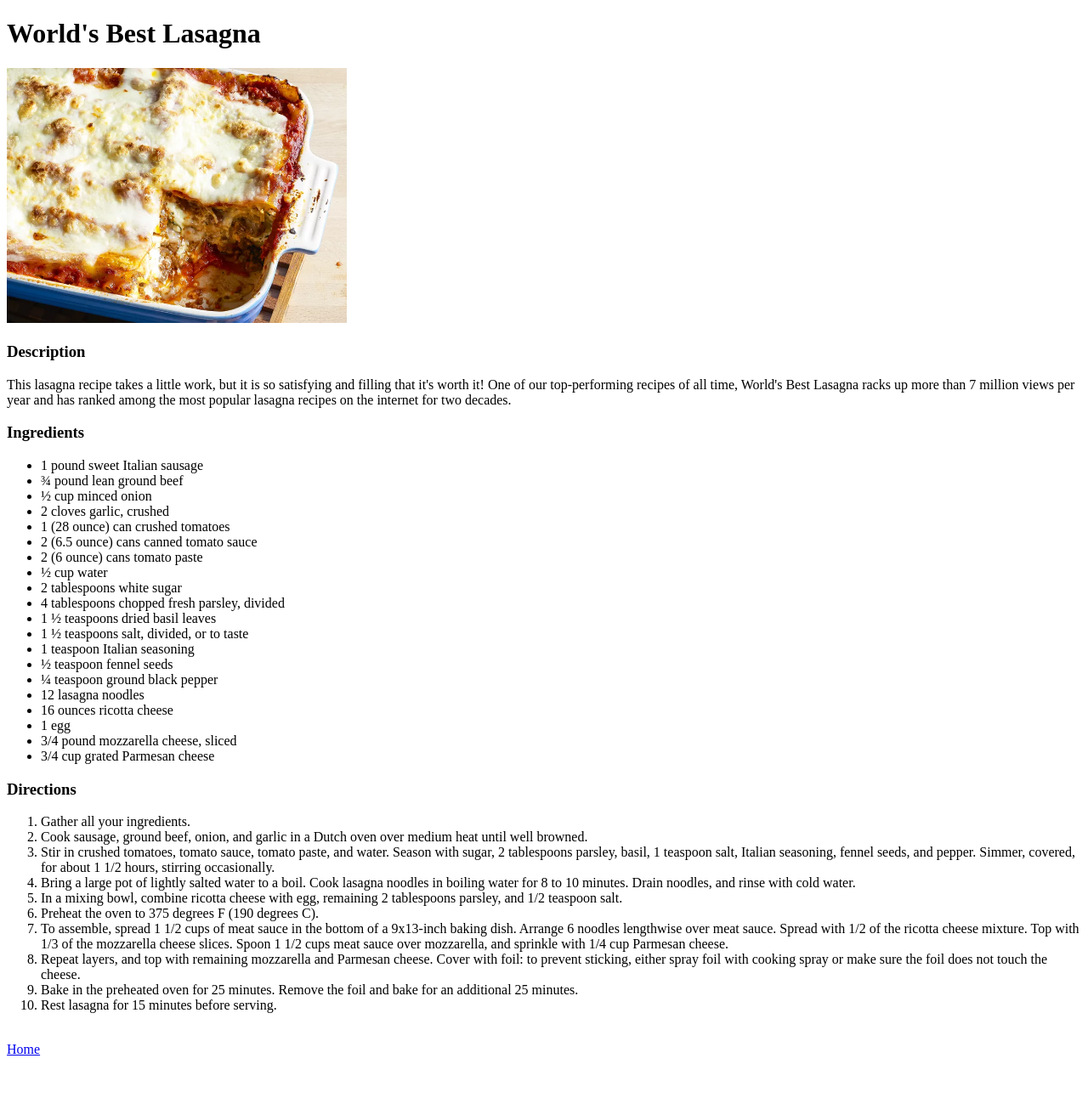
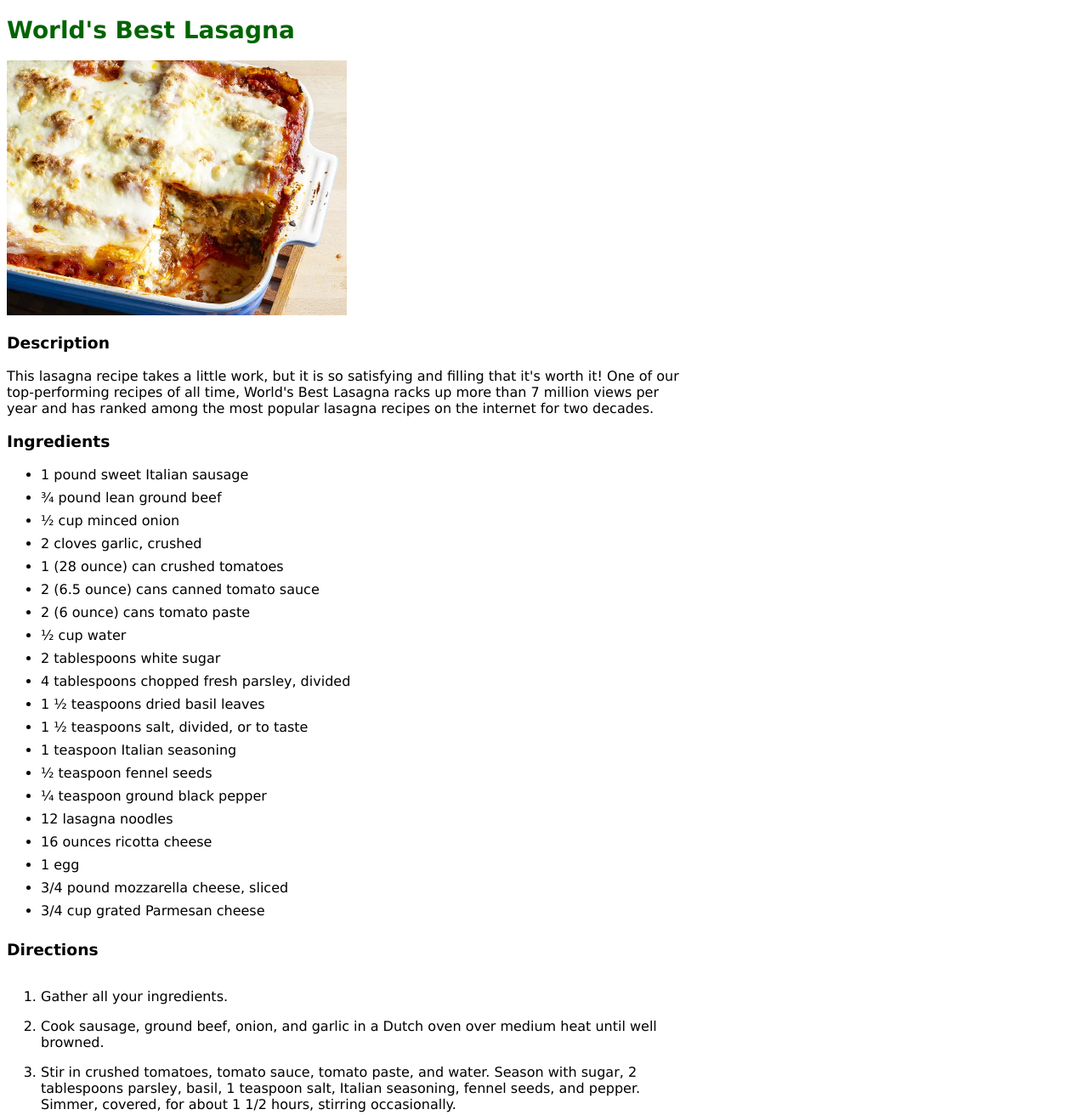
Before and after one commit to tracygravelle/odin-recipes, a plain HTML site: page recipes/lasagna.html in a window 1280 px wide. Shown: the top 1312 px of the page at 85% size. Before the commit the page ends 1252 px from the top, so only its background shows below. Drawn offline with Linux system fonts and the light colour scheme.

Commit message:
Add a few basic CSS classes

```diff
--- a/recipes/lasagna.html
+++ b/recipes/lasagna.html
@@ -3,20 +3,25 @@
   <head>
     <meta charset="UTF-8" />
     <meta name="viewport" content="width=device-width, initial-scale=1.0" />
+    <link rel="stylesheet" href="../styles/styles.css" />
     <title>Lasagna</title>
   </head>
   <body>
     <h1>World's Best Lasagna</h1>
-    <img src="../images/lasagna.webp" width="400px" />
+    <img class="recipe-image" src="../images/lasagna.webp" />
     <h3>Description</h3>
+    <div class="recipe-description">
       <p>
         This lasagna recipe takes a little work, but it is so satisfying and
-      filling that it's worth it! One of our top-performing recipes of all time,
-      World's Best Lasagna racks up more than 7 million views per year and has
-      ranked among the most popular lasagna recipes on the internet for two
-      decades.
+        filling that it's worth it! One of our top-performing recipes of all
+        time, World's Best Lasagna racks up more than 7 million views per year
+        and has ranked among the most popular lasagna recipes on the internet
+        for two decades.
       </p>
+    </div>
+    <div class="recipe">
       <h3>Ingredients</h3>
+      <div class="recipe-ingredients">
         <ul>
           <li>1 pound sweet Italian sausage</li>
           <li>¾ pound lean ground beef</li>
@@ -39,24 +44,26 @@
           <li>3/4 pound mozzarella cheese, sliced</li>
           <li>3/4 cup grated Parmesan cheese</li>
         </ul>
+      </div>
 
       <h3>Directions</h3>
+      <div class="recipe-directions">
         <ol>
           <li>Gather all your ingredients.</li>
           <li>
-        Cook sausage, ground beef, onion, and garlic in a Dutch oven over medium
-        heat until well browned.
+            Cook sausage, ground beef, onion, and garlic in a Dutch oven over
+            medium heat until well browned.
           </li>
           <li>
-        Stir in crushed tomatoes, tomato sauce, tomato paste, and water. Season
-        with sugar, 2 tablespoons parsley, basil, 1 teaspoon salt, Italian
-        seasoning, fennel seeds, and pepper. Simmer, covered, for about 1 1/2
-        hours, stirring occasionally.
+            Stir in crushed tomatoes, tomato sauce, tomato paste, and water.
+            Season with sugar, 2 tablespoons parsley, basil, 1 teaspoon salt,
+            Italian seasoning, fennel seeds, and pepper. Simmer, covered, for
+            about 1 1/2 hours, stirring occasionally.
           </li>
           <li>
             Bring a large pot of lightly salted water to a boil. Cook lasagna
-        noodles in boiling water for 8 to 10 minutes. Drain noodles, and rinse
-        with cold water.
+            noodles in boiling water for 8 to 10 minutes. Drain noodles, and
+            rinse with cold water.
           </li>
           <li>
             In a mixing bowl, combine ricotta cheese with egg, remaining 2
@@ -67,21 +74,22 @@
             To assemble, spread 1 1/2 cups of meat sauce in the bottom of a
             9x13-inch baking dish. Arrange 6 noodles lengthwise over meat sauce.
             Spread with 1/2 of the ricotta cheese mixture. Top with 1/3 of the
-        mozzarella cheese slices. Spoon 1 1/2 cups meat sauce over mozzarella,
-        and sprinkle with 1/4 cup Parmesan cheese.
+            mozzarella cheese slices. Spoon 1 1/2 cups meat sauce over
+            mozzarella, and sprinkle with 1/4 cup Parmesan cheese.
           </li>
           <li>
-        Repeat layers, and top with remaining mozzarella and Parmesan cheese.
-        Cover with foil: to prevent sticking, either spray foil with cooking
-        spray or make sure the foil does not touch the cheese.
+            Repeat layers, and top with remaining mozzarella and Parmesan
+            cheese. Cover with foil: to prevent sticking, either spray foil with
+            cooking spray or make sure the foil does not touch the cheese.
           </li>
           <li>
-        Bake in the preheated oven for 25 minutes. Remove the foil and bake for
-        an additional 25 minutes.
+            Bake in the preheated oven for 25 minutes. Remove the foil and bake
+            for an additional 25 minutes.
           </li>
           <li>Rest lasagna for 15 minutes before serving.</li>
         </ol>
-
+      </div>
+    </div>
     <br />
     <a href="../index.html">Home</a>
     <br />
--- /dev/null
+++ b/styles/styles.css
@@ -0,0 +1,32 @@
+body {
+  font-family: 'Verdana', 'Arial', sans-serif;
+  font-size: 16px;
+}
+
+h1 {
+  font-size: 28px;
+  font-weight: bold;
+  color: darkgreen;
+}
+
+.recipe-image {
+  height: auto;
+  width: 400px;
+}
+
+.recipe-list li {
+  padding-top: 16px;
+}
+/* CSS comment */
+.recipe,
+.recipe-description {
+  width: 800px;
+}
+
+.recipe-ingredients li {
+  padding-bottom: 8px;
+}
+
+.recipe-directions li {
+  padding-top: 16px;
+}
```
Also changed, not shown: index.html (+5 -2 lines), recipes/breakfast-casserole.html (+19 -9 lines), recipes/chx-pot-pie.html (+18 -9 lines), recipes/mushroom-stew.html (+30 -20 lines). Lines whose indentation alone changed are shown as unchanged.
